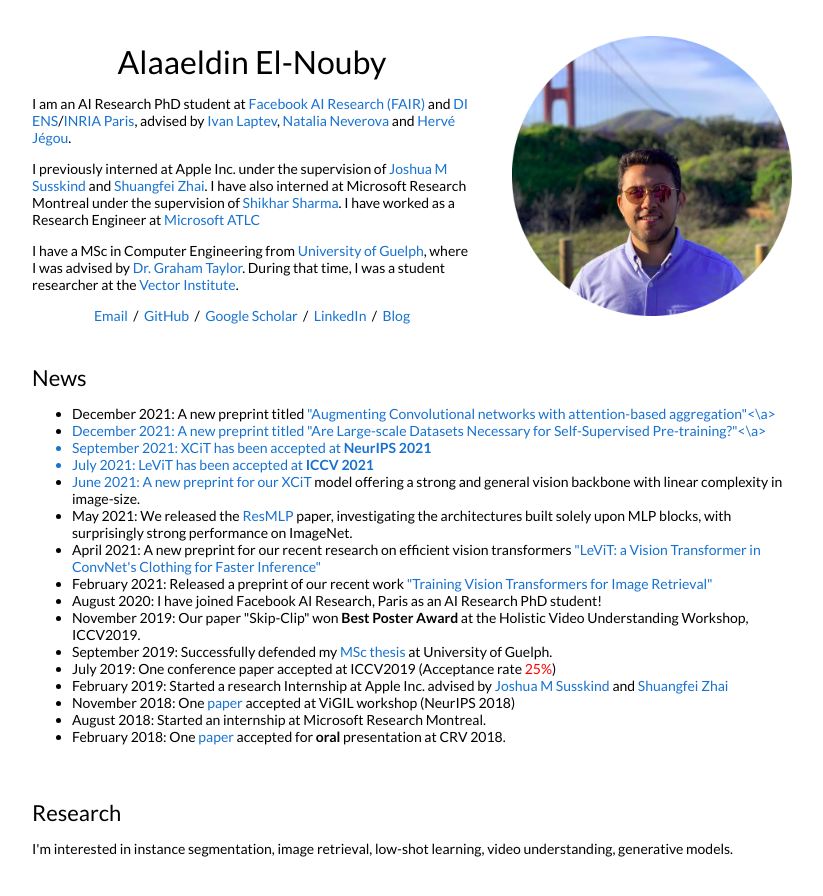
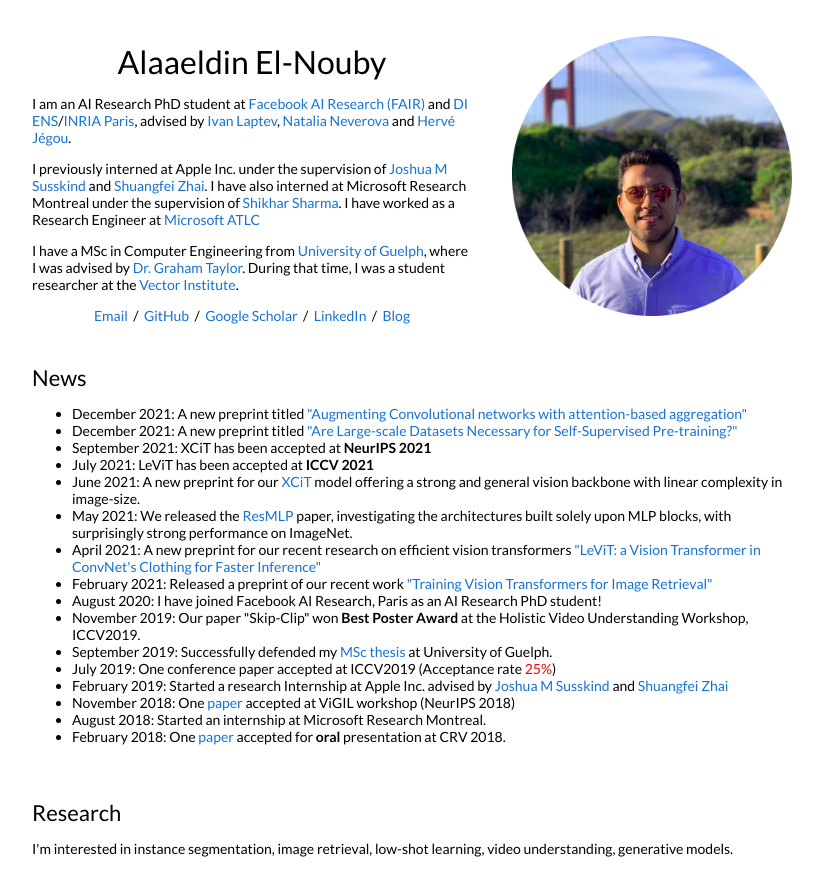
Before and after one commit to aelnouby/aelnouby.github.io, a Jekyll site: the page built from _posts/2021-6-20-xcit.markdown, in a window 1280 px wide and 900 px high. Shown: the top 896 px of the window, without its empty margins (228-1051 px from the left). Built offline with Jekyll 4.4.1, drawn with Linux system fonts in a browser that asks for light colours; some of the changed text lies outside the part shown.

Commit message:
Update default.html

```diff
--- a/_layouts/default.html
+++ b/_layouts/default.html
@@ -82,8 +82,8 @@
             <td style="padding:2.5%;width:100%;vertical-align:middle">
               <h2>News</h2>
                 <ul>
-                  <li>December 2021: A new preprint titled <a href="https://arxiv.org/abs/2112.13692">"Augmenting Convolutional networks with attention-based aggregation"<\a> </li>
-                  <li>December 2021: A new preprint titled <a href="https://arxiv.org/abs/2112.10740">"Are Large-scale Datasets Necessary for Self-Supervised Pre-training?"<\a> </li>
+                  <li>December 2021: A new preprint titled <a href="https://arxiv.org/abs/2112.13692">"Augmenting Convolutional networks with attention-based aggregation"</a> </li>
+                  <li>December 2021: A new preprint titled <a href="https://arxiv.org/abs/2112.10740">"Are Large-scale Datasets Necessary for Self-Supervised Pre-training?"</a> </li>
                   <li>September 2021: XCiT has been accepted at <strong>NeurIPS 2021</strong> </li>
                   <li> July 2021: LeViT has been accepted at <strong>ICCV 2021</strong> </li>
                   <li>June 2021: A new preprint for our <a href="https://arxiv.org/abs/2106.09681v2">XCiT</a> model offering a strong and general vision backbone with linear complexity in image-size.</li>
@@ -172,8 +172,8 @@
             <td style="padding:2.5%;width:100%;vertical-align:middle">
               <h2>Invited Talks</h2>
                 <ul>
-                  <li>March 2022: Presented SplitMask at the <a href="https://www.cvg.unibe.ch/research/talks/">Computer Vision Group (CVG)<\a> at the University of Bern, hosted by Paolo Favaro. <\li>
-                  <li>June 2021: Presented our work on Image Retrieval at <a href="https://holistic-video-understanding.github.io/workshops/cvpr2021.html">Large Scale Holistic Video Understanding<\a> workshop at CVPR2021. <\li>
+                  <li>March 2022: Presented SplitMask at the <a href="https://www.cvg.unibe.ch/research/talks/">Computer Vision Group (CVG)</a> at the University of Bern, hosted by Paolo Favaro. </li>
+                  <li>June 2021: Presented our work on Image Retrieval at <a href="https://holistic-video-understanding.github.io/workshops/cvpr2021.html">Large Scale Holistic Video Understanding</a> workshop at CVPR2021. </li>
                   <li>April 2021: Presented my recent research on Image Retrieval in an online semninar at KTH hosted by <a href="https://www.kth.se/profile/azizpour">Hossein Azizpour</a>.</li>
                 </ul>
             </td>
```
